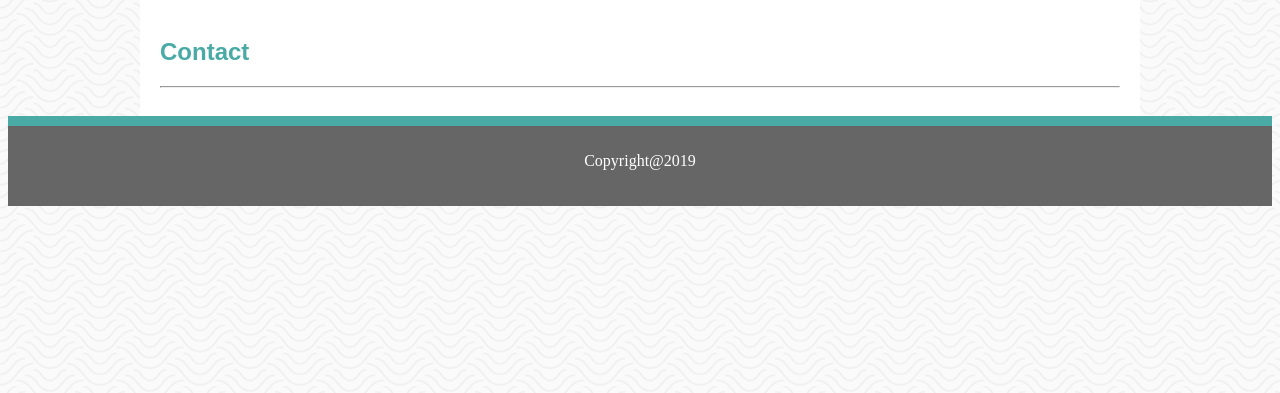
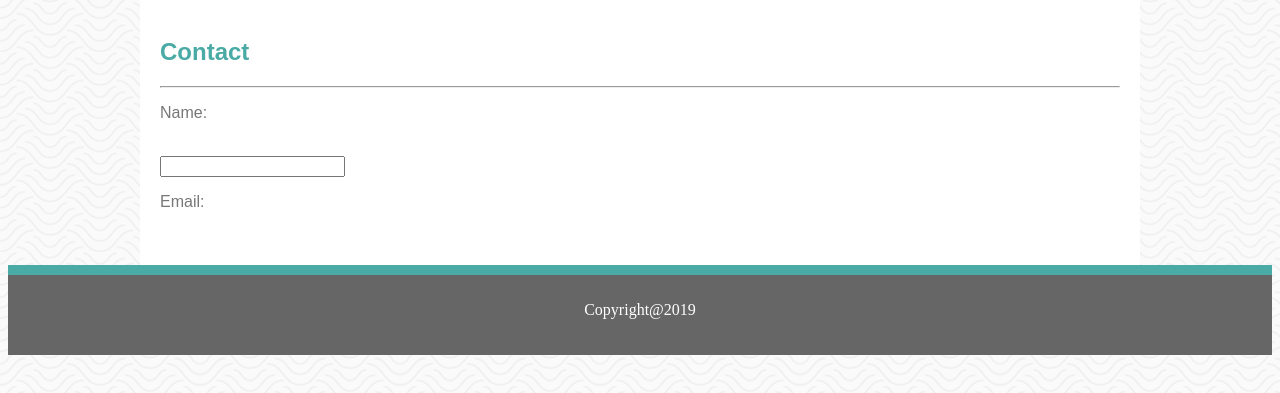
Before and after one commit to Aj518480/Basic-Portfolio, a plain HTML site: page contact.html in a window 1280 px wide. Shown: the part 81-474 px from the top of the page. Drawn offline with Linux system fonts and the light colour scheme.

Commit message:
some edits on contact page and tabs

```diff
--- a/assets/css/contact.css
+++ b/assets/css/contact.css
@@ -61,3 +61,4 @@ footer{
     border-top:solid #4aaaa5 10px;
     padding-top:10px;
     color:#ffffff;
+}
--- a/contact.html
+++ b/contact.html
@@ -2,7 +2,7 @@
 <html charset="Utf-8">
 
 <head>
-    <title>Allison C Juarez</title>
+    <title>Contact</title>
     <link rel="stylesheet" href="assets/css/style.css">
 </head>
 
@@ -24,7 +24,14 @@
         <div>
             <h2>Contact</h2>
             <hr>
+          <form>
+            <p> Name:</p> <br>
+            <input type="text"name= "firstname">
+            <br>
+           <p>Email:</p><br>
 
+
+          </form>
         </div>
     </section>
 
```
Also changed, not shown: index.html (+1 -1 lines), portfolio.html (+2 -2 lines).
